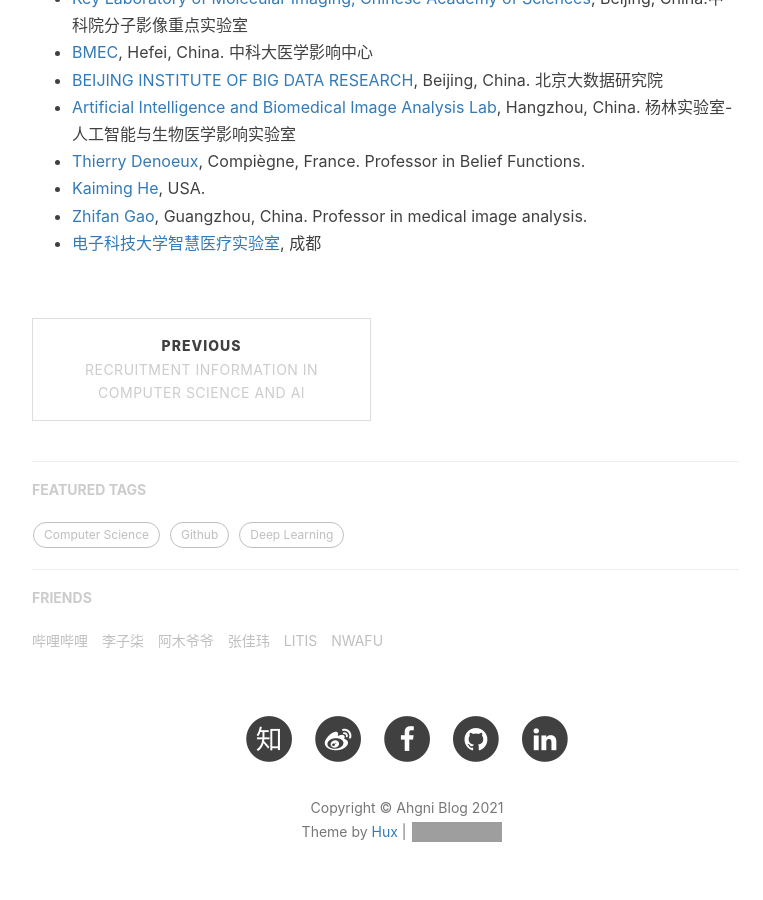
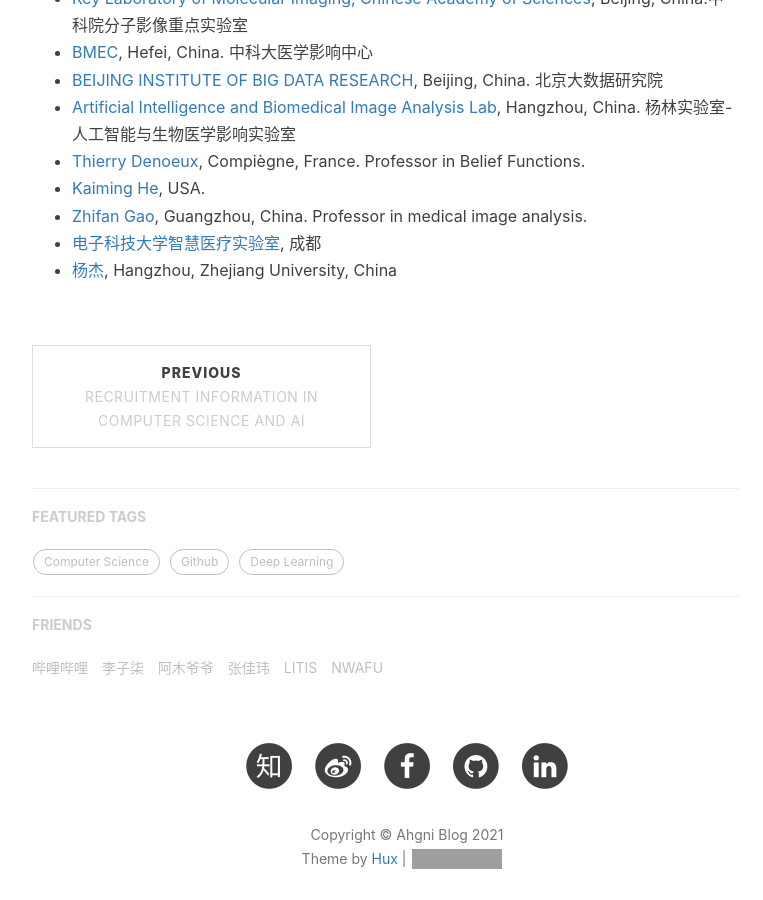
Before and after one commit to jizhang02/jizhang02.github.io, a Jekyll site: the page built from _posts/2020-04-04-lab.markdown, in a window 1280 px wide and 900 px high, scrolled down 1550 px. Shown: the whole window, without its empty margins (233-996 px from the left). Built offline with Jekyll 4.4.1, drawn with Linux system fonts in a browser that asks for light colours; nearby versions of some CDN libraries; comment, search, counter and statistics services are not loaded; grey boxes are pictures that could not be loaded.

Commit message:
add a scholar

```diff
--- a/_posts/2020-04-04-lab.markdown
+++ b/_posts/2020-04-04-lab.markdown
@@ -39,3 +39,4 @@ This post is mainly the information of labs that including medical imaging, and
 * [Kaiming He](http://kaiminghe.com/), USA.
 * [Zhifan Gao](https://zhifan-gao.github.io/index.html), Guangzhou, China. Professor in medical image analysis.
 * [电子科技大学智慧医疗实验室](https://faculty.uestc.edu.cn/HiLab/zh_CN/index.htm), 成都
+* [杨杰](https://person.zju.edu.cn/jieyang#0), Hangzhou, Zhejiang University, China
```
